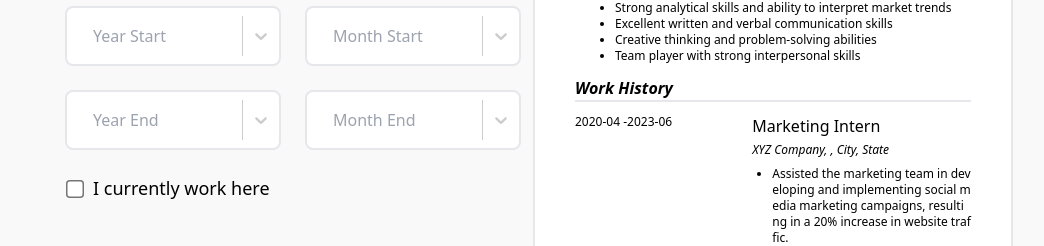
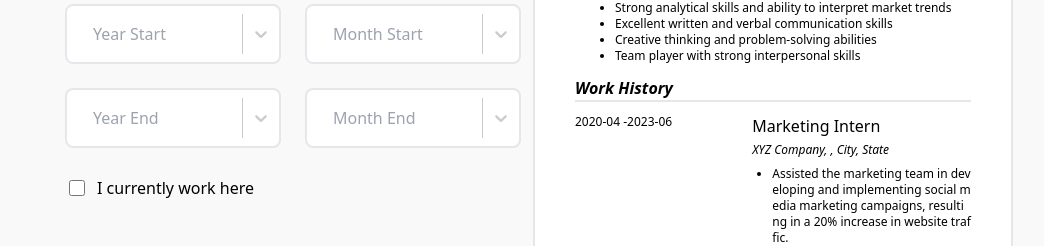
Before and after one commit to lmreineer/cv-maker, a React (Create React App) app: page /work-history in a window 1280 px wide. Shown: the part 470-716 px from the top of the page, without its empty margins (107-1151 px from the left). Built offline with nearby package versions, Linux system fonts and the light colour scheme.

Commit message:
Add new feature and its example template

```diff
--- /dev/null
+++ b/src/components/form/Asd.js
@@ -0,0 +1,7 @@
+const Asd = () => {
+    return (
+        <h1>asd</h1>
+    );
+}
+
+export default Asd;
--- a/src/components/form/WorkHistoryForm.js
+++ b/src/components/form/WorkHistoryForm.js
@@ -13,6 +13,7 @@ const WorkHistoryForm = ({
   currentlyWorkingCheckbox,
   handleChange,
   setFieldValue,
+  setAsd,
 }) => {
   const yearList = [];
   for (let i = 0; i <= 70; i += 1) {
@@ -34,9 +35,8 @@ const WorkHistoryForm = ({
 
   const [checked, setChecked] = useState(false);
 
-  const handleCheckedState = (e) => {
+  const handleCheckedState = () => {
     checked === false ? setChecked(true) : setChecked(false);
-    console.log(currentlyWorkingCheckbox)
   };
 
   const navigate = useNavigate();
@@ -60,6 +60,11 @@ const WorkHistoryForm = ({
     }),
   };
 
+  const asd = (e) => {
+    handleChange(e);
+    setAsd(true);
+  };
+
   return (
     <>
       <form
@@ -76,7 +81,7 @@ const WorkHistoryForm = ({
             placeholder="Job Title"
             className="border-2 rounded-lg m-3 p-4 outline-0 focus:border-dark-yellow-green w-full"
             value={jobTitleValues}
-            onChange={handleChange}
+            onChange={(e) => asd(e)}
             maxLength={40}
           />
           <input
@@ -85,7 +90,7 @@ const WorkHistoryForm = ({
             placeholder="Company"
             className="border-2 rounded-lg m-3 p-4 outline-0 focus:border-dark-yellow-green w-full"
             value={companyValues}
-            onChange={handleChange}
+            onChange={(e) => asd(e)}
             maxLength={40}
           />
         </div>
@@ -96,7 +101,7 @@ const WorkHistoryForm = ({
             placeholder="City"
             className="border-2 rounded-lg m-3 p-4 outline-0 focus:border-dark-yellow-green w-full"
             value={cityWorkValues}
-            onChange={handleChange}
+            onChange={(e) => asd(e)}
             maxLength={40}
           />
           <input
@@ -105,7 +110,7 @@ const WorkHistoryForm = ({
             placeholder="State / Country"
             className="border-2 rounded-lg m-3 p-4 outline-0 focus:border-dark-yellow-green w-full"
             value={stateWorkValues}
-            onChange={handleChange}
+            onChange={(e) => asd(e)}
             maxLength={40}
           />
         </div>
@@ -129,7 +134,7 @@ const WorkHistoryForm = ({
             }}
           />
         </div>
-        <div className="flex justify-center">
+        <div className="flex justify-around">
           <Select
             name="yearEndWork"
             placeholder="Year End"
@@ -152,14 +157,14 @@ const WorkHistoryForm = ({
           />
         </div>
         <div className="flex">
-          <label className="m-3 spacing-wide text-lg select-none hover:cursor-pointer">
+          <label className="flex m-4 text-base select-none hover:cursor-pointer">
             <input
               type="checkbox"
               name="currentlyWorkingCheckbox"
-              className="ml-1 mr-3 scale-150 w-3 h-3"
+              className="mr-3 w-4 hover:cursor-pointer"
               onClick={handleCheckedState}
               value={currentlyWorkingCheckbox}
-              onChange={handleChange}
+              onChange={(e) => asd(e)}
             />
             I currently work here
           </label>
--- a/src/components/form/form-validation/FormValidation.js
+++ b/src/components/form/form-validation/FormValidation.js
@@ -1,17 +1,23 @@
+import { useLocation, useNavigate, Routes, Route } from "react-router-dom";
+
+import { useState } from "react";
+
 import { useFormik } from "formik";
 import * as Yup from "yup";
-
-import { useLocation, useNavigate, Routes, Route } from "react-router-dom";
 
 import HeadingForm from "../HeadingForm";
 import WorkHistoryForm from "../WorkHistoryForm";
 import EducationForm from "../EducationForm";
+import Asd from "../Asd";
 
 import CVPreview from "../../preview/CVPreview";
 
 const FormValidation = () => {
     const pathname = useLocation().pathname;
+
     const navigate = useNavigate();
+
+    const [asd, setAsd] = useState(false);
 
     const formik = useFormik({
         initialValues: {
@@ -38,16 +44,20 @@ const FormValidation = () => {
                 .email("Email is invalid"),
         }),
 
+
         onSubmit: () => {
+            // eslint-disable-next-line default-case
             switch (pathname) {
                 case "/":
                     navigate("/work-history");
                     break;
                 case "/work-history":
-                    navigate("/education");
+                    if (asd === true) {
+                        navigate("/education");
+                    } else if (asd === false) {
+                        navigate("/asd");
+                    }
                     break;
-                default:
-                    navigate("/work-history");
             }
         },
     });
@@ -122,10 +132,12 @@ const FormValidation = () => {
                             currentlyWorkingCheckbox={currentlyWorkingCheckbox}
                             handleChange={formik.handleChange}
                             setFieldValue={formik.setFieldValue}
+                            setAsd={setAsd}
                         />
                     }
                 />
                 <Route path="/education" element={<EducationForm />} />
+                <Route path="/asd" element={<Asd />} />
             </Routes>
 
             <CVPreview
```
Also changed, not shown: src/components/preview/CVPreview.js (line endings or trailing spaces).
